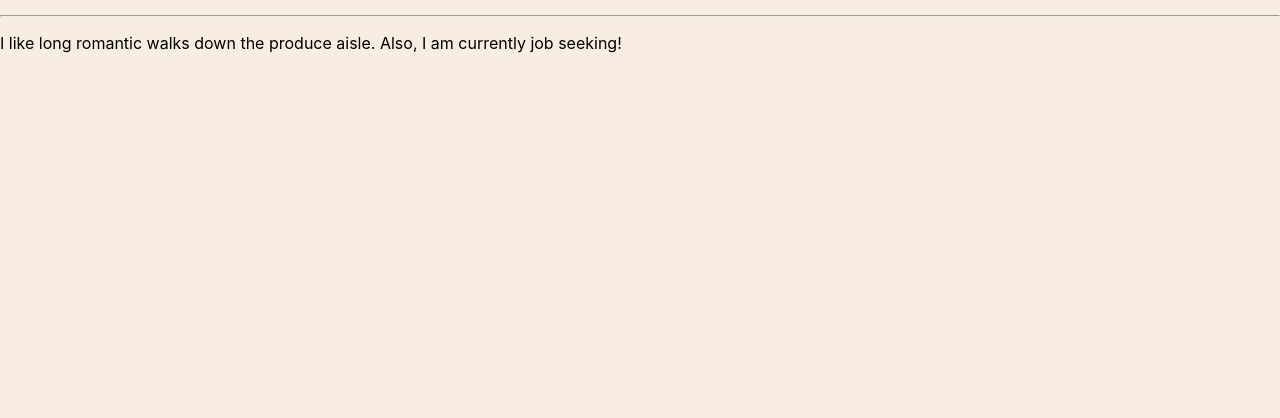
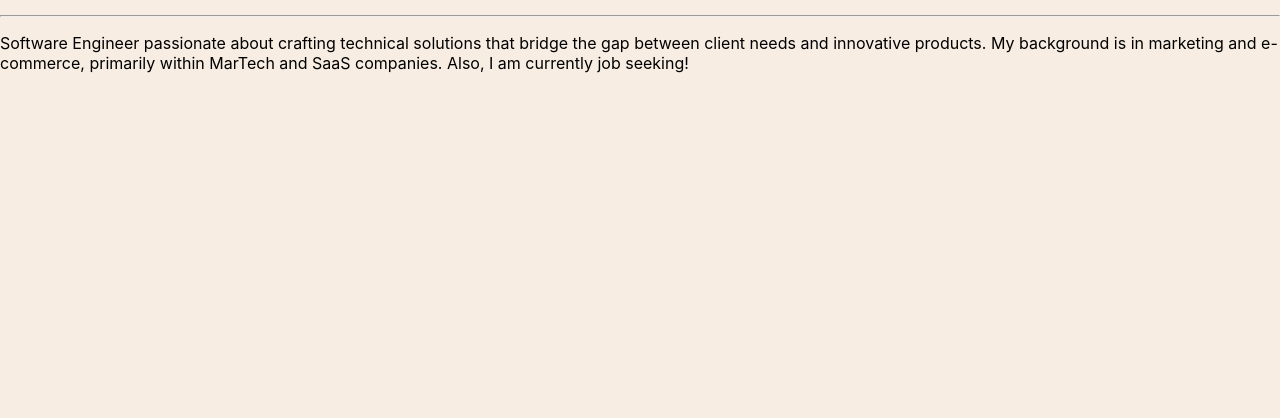
Before and after one commit to cmpacheco23/event-collector, a Django app: page /about/ in a window 1280 px wide. Shown: the part 348-766 px from the top of the page. Run offline with Django 4.2, Linux system fonts and the light colour scheme; some web fonts are replaced.

Commit message:
update about page

```diff
--- a/main_app/templates/about.html
+++ b/main_app/templates/about.html
@@ -5,7 +5,7 @@
 <h1>About the Event Collector</h1>
 <hr />
 <p class="page-content">
-  I like long romantic walks down the produce aisle. Also, I am currently job seeking!
+  Software Engineer passionate about crafting technical solutions that bridge the gap between client needs and innovative products. My background is in marketing and e-commerce, primarily within MarTech and SaaS companies. Also, I am currently job seeking!
 </p>
 
 {% endblock %}
```
